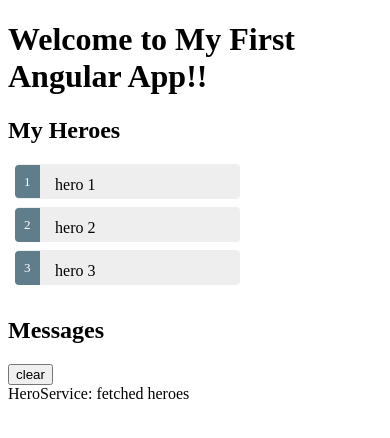
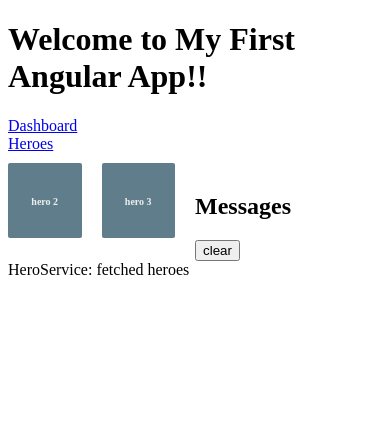
Before and after one commit to quyhoa/cordova-app, an Angular app in the folder source-code/: page /dashboard in a window 390 px wide. Shown: the top 438 px of the page. Built offline with nearby package versions, Linux system fonts and the light colour scheme.

Commit message:
update - part routing

```diff
--- a/source-code/src/app/app.component.html
+++ b/source-code/src/app/app.component.html
@@ -1,8 +1,12 @@
 <!--The content below is only a placeholder and can be replaced.-->
-<div>
-  <h1>
-    Welcome to {{ title }}!
-  </h1>
-  <app-heroes></app-heroes>
-  <app-messages></app-messages>
-</div>
+<h1>
+Welcome to {{ title }}!
+</h1>
+<nav>
+    <a routerLink="/dashboard">Dashboard</a><br>
+    <a routerLink="/heroes">Heroes</a>
+</nav>
+<!-- filter data -->
+<router-outlet></router-outlet>
+<!-- end filter data -->
+<app-messages></app-messages>
--- /dev/null
+++ b/source-code/src/app/dasboard/dasboard.component.css
@@ -0,0 +1,62 @@
+/* DashboardComponent's private CSS styles */
+[class*='col-'] {
+  float: left;
+  padding-right: 20px;
+  padding-bottom: 20px;
+}
+[class*='col-']:last-of-type {
+  padding-right: 0;
+}
+a {
+  text-decoration: none;
+}
+*, *:after, *:before {
+  -webkit-box-sizing: border-box;
+  -moz-box-sizing: border-box;
+  box-sizing: border-box;
+}
+h3 {
+  text-align: center; margin-bottom: 0;
+}
+h4 {
+  position: relative;
+}
+.grid {
+  margin: 0;
+}
+.col-1-4 {
+  width: 25%;
+}
+.module {
+  padding: 20px;
+  text-align: center;
+  color: #eee;
+  max-height: 120px;
+  min-width: 120px;
+  background-color: #607D8B;
+  border-radius: 2px;
+}
+.module:hover {
+  background-color: #EEE;
+  cursor: pointer;
+  color: #607d8b;
+}
+.grid-pad {
+  padding: 10px 0;
+}
+.grid-pad > [class*='col-']:last-of-type {
+  padding-right: 20px;
+}
+@media (max-width: 600px) {
+  .module {
+    font-size: 10px;
+    max-height: 75px; }
+}
+@media (max-width: 1024px) {
+  .grid {
+    margin: 0;
+  }
+  .module {
+    min-width: 60px;
+  }
+}
--- /dev/null
+++ b/source-code/src/app/dasboard/dasboard.component.html
@@ -0,0 +1,8 @@
+<!-- <h3>Top Heroes</h3> -->
+<div class="grid grid-pad">
+  <a *ngFor="let hero of heroes" class="col-1-4"  routerLink="/detail/{{hero.id}}">
+    <div class="module hero">
+      <h4>{{hero.name}}</h4>
+    </div>
+  </a>
+</div>
--- /dev/null
+++ b/source-code/src/app/dasboard/dasboard.component.ts
@@ -0,0 +1,23 @@
+import { Component, OnInit } from '@angular/core';
+
+import { Hero } from '../hero';
+import { HeroService } from '../hero.service';
+
+@Component({
+  selector: 'app-dasboard',
+  templateUrl: './dasboard.component.html',
+  styleUrls: ['./dasboard.component.css']
+})
+export class DasboardComponent implements OnInit {
+    heroes: Hero[] = [];
+  constructor(private heroService: HeroService) { }
+
+  ngOnInit() {
+      this.getHeroes();
+  }
+  getHeroes(): void {
+    this.heroService.getHeroes()
+      .subscribe(heroes => this.heroes = heroes.slice(1, 5));
+  }
+
+}
--- a/source-code/src/app/hero-detail/hero-detail.component.html
+++ b/source-code/src/app/hero-detail/hero-detail.component.html
@@ -7,3 +7,4 @@
         </label>
       </div>
 </div>
+<button (click)="goBack()">go back</button>
--- a/source-code/src/app/hero-detail/hero-detail.component.ts
+++ b/source-code/src/app/hero-detail/hero-detail.component.ts
@@ -1,4 +1,8 @@
 import { Component, OnInit, Input } from '@angular/core';
+
+import { ActivatedRoute } from '@angular/router';
+import { Location } from '@angular/common';
+import { HeroService }  from '../hero.service';
 
 import {Hero} from '../hero';
 
@@ -8,10 +12,24 @@
   styleUrls: ['./hero-detail.component.css']
 })
 export class HeroDetailComponent implements OnInit {
-     @Input() hero: Hero;
-  constructor() { }
+    @Input() hero: Hero;
+    constructor(
+        private route: ActivatedRoute,
+        private heroService: HeroService,
+        private location: Location
+    ) {}
 
-  ngOnInit() {
-  }
+      ngOnInit() {
+          this.getHero();
+      }
+
+      getHero(): void {
+          const id = +this.route.snapshot.paramMap.get('id');
+          this.heroService.getHero(id)
+            .subscribe(hero => this.hero = hero);
+        }
+    goBack(): void {
+        this.location.back();
+    }
 
 }
--- a/source-code/src/app/hero.service.ts
+++ b/source-code/src/app/hero.service.ts
@@ -8,12 +8,19 @@
   providedIn: 'root'
 })
 export class HeroService {
+    private heroesUrl = 'http://cartplus-api.loc/api/category/list.json?client_id=1';  // URL to web api
 
-  constructor(private messageService: MessageService) { }
+  constructor(
+      private messageService: MessageService) { }
+    getHeroes(): Observable<Hero[]> {
+    // TODO: send the message _after_ fetching the heroes
+    this.messageService.add('HeroService: fetched heroes');//of(HEROES) returns an Observable<Hero[]> that emits a single value, the array of mock heroes.
+    return of(HEROES);
+  }
 
-    getHeroes(): Observable<Hero[]> {
-        // TODO: send the message _after_ fetching the heroes
-        this.messageService.add('HeroService: fetched heroes');
-        return of(HEROES);//of(HEROES) returns an Observable<Hero[]> that emits a single value, the array of mock heroes.
-    }
+  getHero(id: number): Observable<Hero> {
+    // TODO: send the message _after_ fetching the hero
+    this.messageService.add('HeroService: fetched hero id='+`${id}`);//the backticks ( ` ) that define a JavaScript template literal for embedding the id.
+    return of(HEROES.find(hero => hero.id === id));
+  }
 }
--- a/source-code/src/app/heroes/heroes.component.html
+++ b/source-code/src/app/heroes/heroes.component.html
@@ -3,7 +3,9 @@
   <li *ngFor="let hero of heroes"
     [class.selected]="hero === selectedHero"
     (click)="onSelect(hero)">
-    <span class="badge">{{hero.id}}</span> {{hero.name}}
+    <a routerLink='/detail/{{hero.id}}'>
+        <span class="badge">{{hero.id}}</span> {{hero.name}}
+    </a>
   </li>
 </ul>
 <app-hero-detail [hero]="selectedHero"></app-hero-detail>
--- a/source-code/src/app/heroes/heroes.component.ts
+++ b/source-code/src/app/heroes/heroes.component.ts
@@ -9,10 +9,6 @@
   styleUrls: ['./heroes.component.css']
 })
 export class HeroesComponent implements OnInit {
-    hero: Hero = {
-        id: 1,
-        name: 'hoalqq'
-    };
     selectedHero: Hero;
     heroes: Hero[];
     onSelect(hero:Hero): void {
```
Also changed, not shown: source-code/src/app/app-routing.module.ts (added, +18 -0 lines), source-code/src/app/app.module.ts (+6 -2 lines), 2 other files (tests, documents, lock files or other folders).
